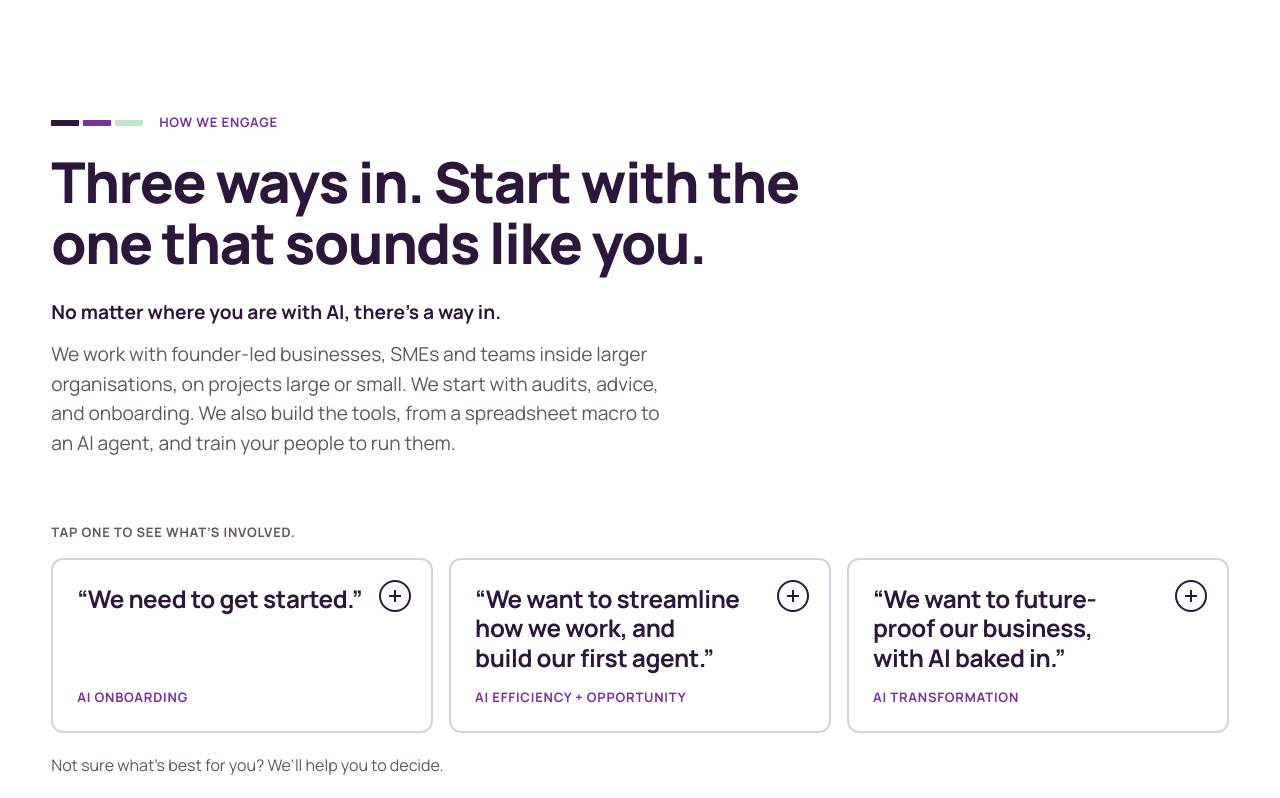
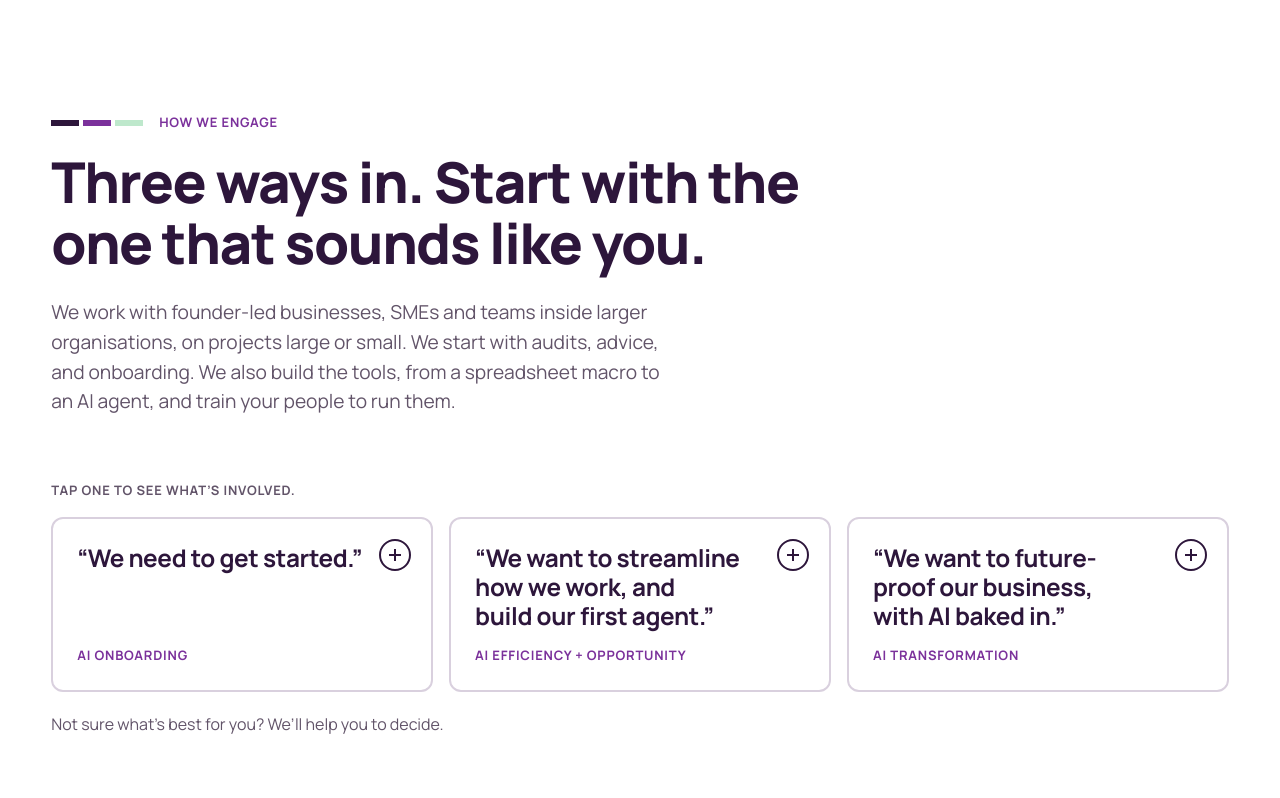
Before and after one commit to Suited78/theagitators, a Next.js app: page / in a window 1280 px wide. Shown: the part 2244-3042 px from the top of the page. Built offline with nearby package versions, Linux system fonts and the light colour scheme.

Commit message:
How we engage: remove the superseded lead line
"No matter where you are with AI, there's a way in." was meant to go
when the hero took over that idea.

Co-Authored-By: Claude Opus 5.5 <noreply@anthropic.com>
Claude-Session: https://claude.ai/code/session_01ToMb7PMuwWizzxoXCiExf4

```diff
--- a/scripts/export-copy.mjs
+++ b/scripts/export-copy.mjs
@@ -43,7 +43,6 @@ field("Closing line", why.closer);
 
 h(2, engageIntro.eyebrow);
 field("Headline", engageIntro.headline);
-field("Lead line", engageIntro.lead);
 field("Supporting line", engageIntro.supporting);
 field("Chooser prompt", productNote.prompt);
 for (const product of products) {
--- a/src/components/EngageSection.tsx
+++ b/src/components/EngageSection.tsx
@@ -16,7 +16,6 @@ export function EngageSection() {
         <SectionHeading
           eyebrow={engageIntro.eyebrow}
           headline={engageIntro.headline}
-          lead={engageIntro.lead}
           supporting={engageIntro.supporting}
           align="wide"
         />
--- a/src/components/SectionHeading.tsx
+++ b/src/components/SectionHeading.tsx
@@ -6,8 +6,6 @@ type SectionHeadingProps = {
   eyebrow: string;
   headline: ReactNode;
   supporting?: string;
-  /** A bold line between the headline and the supporting paragraph. */
-  lead?: string;
   /** Constrains the headline measure; sections vary. */
   className?: string;
   align?: "left" | "wide";
@@ -17,7 +15,6 @@ export function SectionHeading({
   eyebrow,
   headline,
   supporting,
-  lead,
   className = "",
   align = "left",
 }: SectionHeadingProps) {
@@ -31,14 +28,9 @@ export function SectionHeading({
           {headline}
         </h2>
       </Reveal>
-      {lead ? (
-        <Reveal index={2}>
-          <p className="lede mt-6 max-w-[52ch] font-bold text-aubergine">{lead}</p>
-        </Reveal>
-      ) : null}
       {supporting ? (
         <Reveal index={2}>
-          <p className={`lede max-w-[52ch] ${lead ? "mt-3" : "mt-6"}`}>{supporting}</p>
+          <p className="lede mt-6 max-w-[52ch]">{supporting}</p>
         </Reveal>
       ) : null}
     </div>
--- a/src/content/products.ts
+++ b/src/content/products.ts
@@ -12,7 +12,6 @@ export const engageIntro = {
   guardrails: "Every engagement comes with clear rules for how AI is used, so your data, clients and reputation stay safe.",
   eyebrow: "How we engage",
   headline: "Three ways in. Start with the one that sounds like you.",
-  lead: "No matter where you are with AI, there’s a way in.",
   supporting:
     "We work with founder-led businesses, SMEs and teams inside larger organisations, on projects large or small. We start with audits, advice, and onboarding. We also build the tools, from a spreadsheet macro to an AI agent, and train your people to run them.",
 } as const;
```
Also changed, not shown: 1 other file (tests, documents, lock files or other folders).
